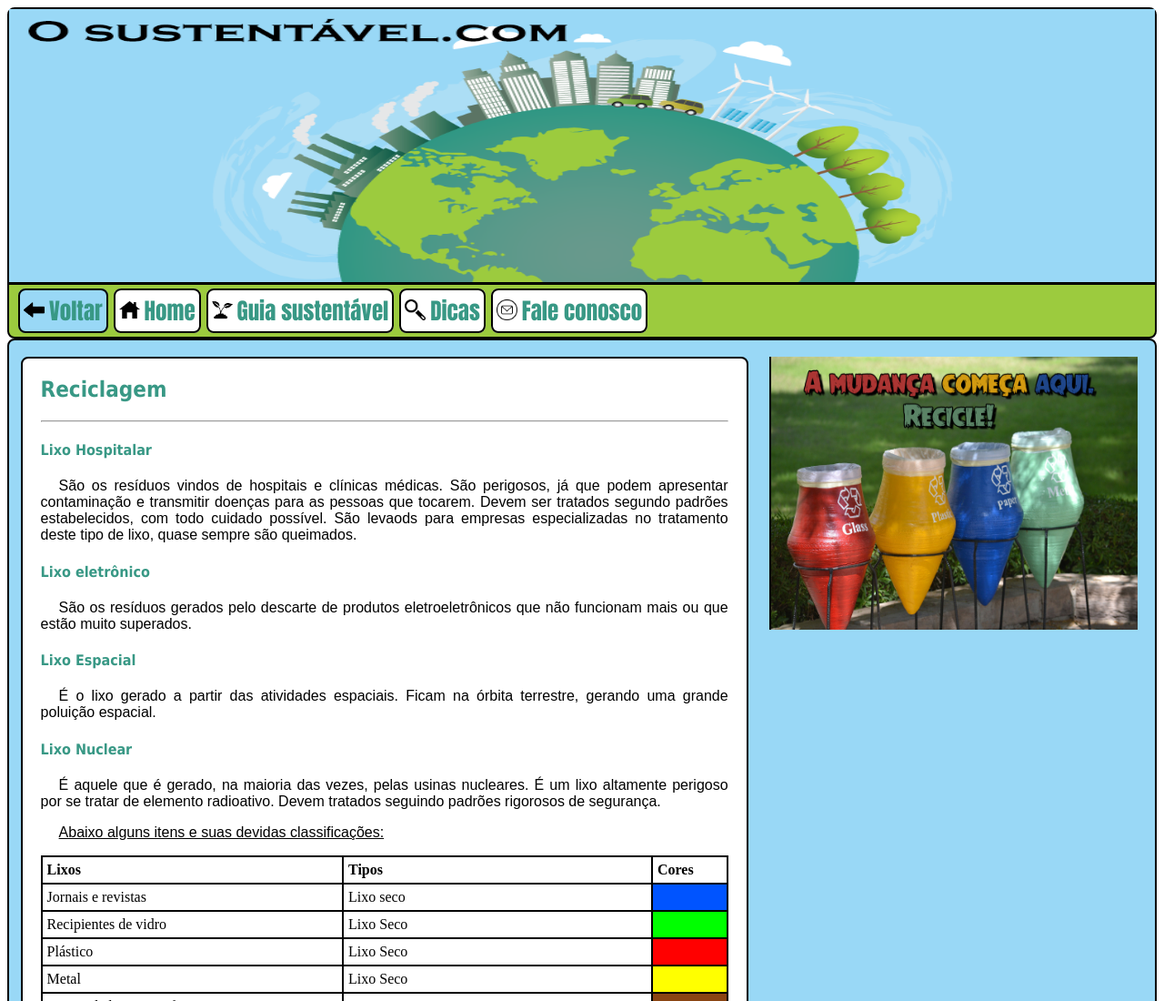
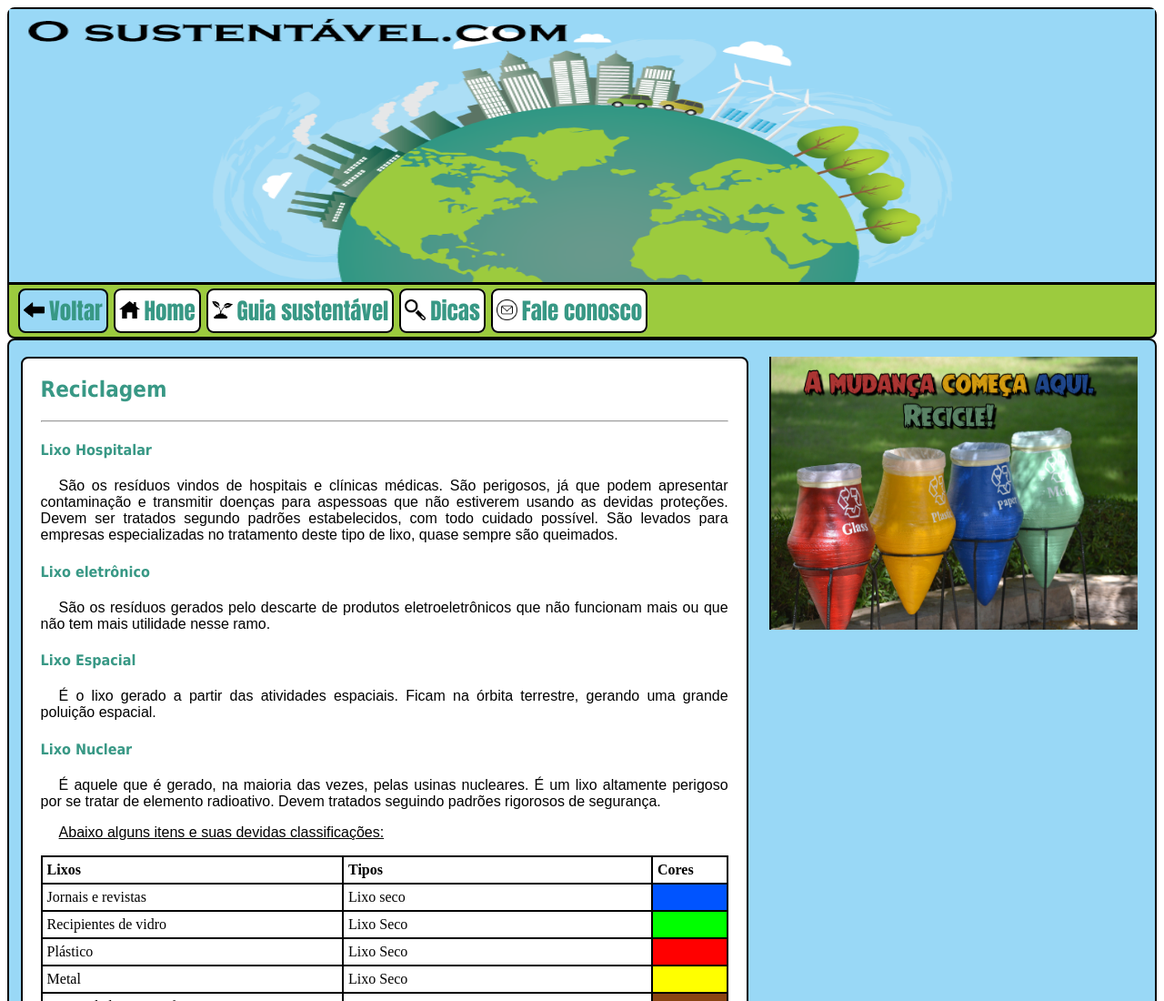
Before and after one commit to narutavitoria/APS_Sustentabilidade_XHTML, a plain HTML site: page reciclagem2.html in a window 1280 px wide. Shown: the top 1100 px of the page at 91% size. Drawn offline with Linux system fonts and the light colour scheme.

Commit message:
reciclagem 2

```diff
--- a/reciclagem2.html
+++ b/reciclagem2.html
@@ -25,10 +25,10 @@
 				<h2>Reciclagem</h2><hr />
 				<h4>Lixo Hospitalar</h4>
 				<p class="conteudoStyle">São os resíduos vindos de hospitais e clínicas médicas. São perigosos, já que podem apresentar contaminação e transmitir doenças para
-				as pessoas que tocarem. Devem ser tratados segundo padrões estabelecidos, com todo cuidado possível. São levaods para empresas especializadas no tratamento deste
+				aspessoas que não estiverem usando as devidas proteções. Devem ser tratados segundo padrões estabelecidos, com todo cuidado possível. São levados para empresas especializadas no tratamento deste
 				tipo de lixo, quase sempre são queimados.</p>
 				<h4>Lixo eletrônico </h4>
-				<p class="conteudoStyle">São os resíduos gerados pelo descarte de produtos eletroeletrônicos que não funcionam mais ou que estão muito superados.</p>
+				<p class="conteudoStyle">São os resíduos gerados pelo descarte de produtos eletroeletrônicos que não funcionam mais ou que não tem mais utilidade nesse ramo.</p>
 				<h4>Lixo Espacial </h4>
 				<p class="conteudoStyle">É o lixo gerado a partir das atividades espaciais. Ficam na órbita terrestre, gerando uma grande poluição espacial.</p>
 				<h4>Lixo Nuclear</h4>
```
